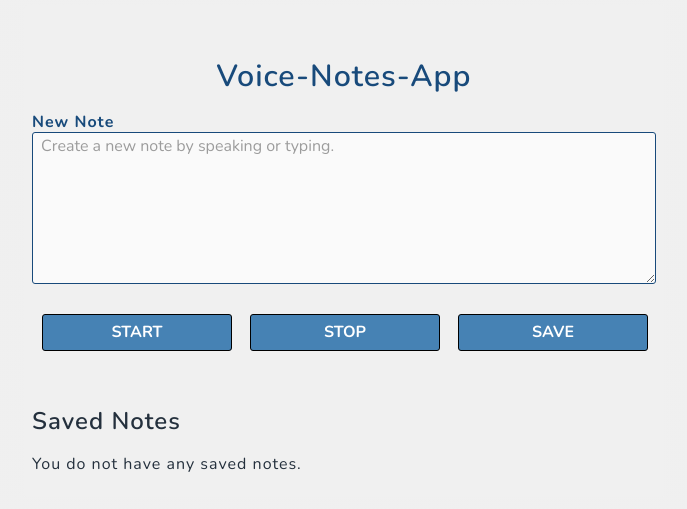
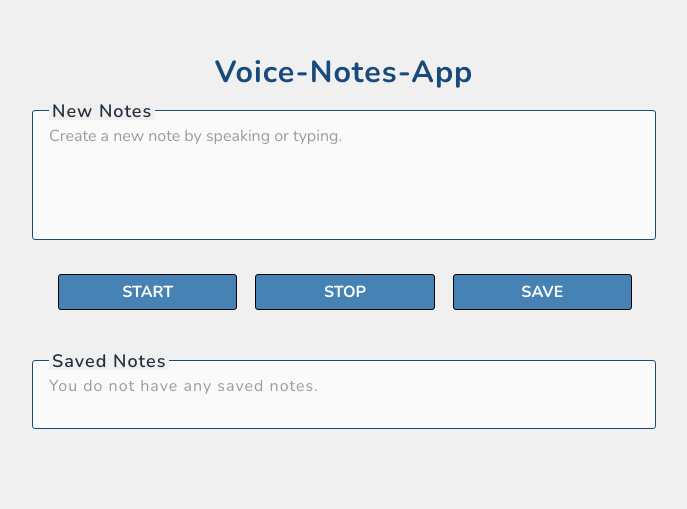
Before and after one commit to MAbdurahman/js-voice-note-app, a website: page index.html in a window 1280 px wide. Shown: the part 149-658 px from the top of the page, without its empty margins (296-983 px from the left). Drawn offline with nearby package versions, Linux system fonts and the light colour scheme.

Commit message:
Modify: revamp new-notes, buttons, and saved-notes sections

```diff
--- a/index.html
+++ b/index.html
@@ -14,27 +14,27 @@
 <body>
 <div class="wrapper">
     <div class="heading">
-        <h3>Voice-Notes-App</h3>
+        <h1 class="heading-title">Voice-Notes-App</h1>
     </div>
     <div class="app">
-        <div class="input-textarea">
-            <label class="input-label" for="note-textarea">New Note</label>
-            <textarea id="note-textarea" class="note-textarea" spellcheck="false" placeholder="Create a new note by speaking or typing." cols="25" rows="5"></textarea>
-        </div>
-        <div class="button-wrapper">
-            <button class="btn-fill" id="start-record-btn" >Start</button>
+        <section class="new-notes-wrapper">
+            <h2 class="new-notes-title">New Notes</h2>
+            <textarea id="note-textarea" class="new-notes-textarea" spellcheck="false"
+                      placeholder="Create a new note by speaking or typing." cols="25" rows="5"></textarea>
+        </section>
+        <section class="button-wrapper">
+            <button class="btn-fill" id="start-record-btn">Start</button>
             <button class="btn-fill" id="stop-record-btn">Stop</button>
             <button class="btn-fill" id="save-record-btn">Save</button>
-        </div>
-        <div class="saved-notes-wrapper">
-            <h4>Saved Notes</h4>
-            <ul id="notes">
-                <li>
+        </section>
+        <section class="saved-notes-wrapper">
+            <h2 class="saved-notes-title">Saved Notes</h2>
+            <ul id="notes" class="saved-notes-items">
+                <li class="saved-notes-item">
                     <p class="no-notes">You do not have any saved notes.</p>
                 </li>
             </ul>
-        </div>
-
+        </section>
     </div>
 </div>
 
--- a/scss/main.scss
+++ b/scss/main.scss
@@ -90,7 +90,7 @@ body {
   letter-spacing: var(--ls-letter-spacing);
   color: var(--clr-augmented-400);
   background-image: radial-gradient(circle, var(--clr-neutral-200) 28%, var(--clr-neutral-200) 100%);
-  transition: filter 0.5s;
+
 }
 
 @media only screen and (max-width: 540px) {
@@ -148,7 +148,6 @@ ion-icon {
   font-size: 4rem;
 }
 
-
 /*=============================================
           wrapper
 ================================================*/
@@ -184,17 +183,41 @@ div.wrapper {
   color: var(--clr-primary-800);
 }
 
-
+.heading-title {
+    font-size: 1.9rem;
+}
 /*=============================================
-          note-textarea
+          new-notes-textarea
 ================================================*/
-
-label.input-label {
-  color: var(--clr-primary-800);
-  font-weight: var(--fw-font-weight-700);
+section.new-notes-wrapper {
+  position: relative;
+  margin-bottom: .5em;
+  padding: 16px;
+  background-color: var(--clr-neutral-100);
+  border: 1px solid var(--clr-primary-800);
+  border-radius: var(--br-border-radius);
 }
 
-.input-textarea textarea {
+.new-notes-title {
+  position: absolute;
+  top: 0;
+  margin: -9px 0 0;
+  padding: 0 3px;
+  font-size: 18px;
+  line-height: 1;
+  background-color: var(--clr-neutral-100);
+  background-image: radial-gradient(circle, var(--clr-neutral-200) 28%, var(--clr-neutral-200) 100%);
+}
+
+.new-notes-textarea {
+  max-width: 100%;
+  width: 100%;
+  border: hidden;
+  resize: none;
+  background-color: transparent;
+}
+
+.new-notes-textarea textarea {
   max-width: 100%;
   width: 100%;
   height: 152px;
@@ -203,9 +226,9 @@ label.input-label {
   padding: .25em .50em;
   margin-bottom: 1em;
   background-color: var(--clr-neutral-100);
+  background-color: transparent;
   resize: vertical;
-  border: 1px solid var(--clr-primary-800);
-  border-radius: var(--br-border-radius);
+  outline: none;
 
 }
 
@@ -217,48 +240,49 @@ textarea::placeholder {
 }
 
 /* WebKit, Edge */
-.input-textarea textarea::-webkit-input-placeholder {
+.new-notes-textarea textarea::-webkit-input-placeholder {
   font-size: 1rem;
   color: #9c9c9c;
 
 }
 
 /* Firefox 4-18 */
-.input-textarea textarea::-moz-placeholder {
+.new-notes-textarea textarea::-moz-placeholder {
   font-size: 1rem;
   color: #9c9c9c;
 
 }
 
 /* Firefox 19+ */
-.input-textarea textarea::-moz-placeholder {
+.new-notes-textarea textarea::-moz-placeholder {
   font-size: 1rem;
   color: #9c9c9c;
 
 }
 
 /* IE 10-11 */
-.input-textarea textarea::-ms-input-placeholder {
+.new-notes-textarea textarea::-ms-input-placeholder {
   font-size: 1rem;
   color: #9c9c9c;
 
 }
 
 /* Edge */
-.input-textarea textarea::-ms-input-placeholder {
+.new-notes-textarea textarea::-ms-input-placeholder {
   font-size: 1rem;
   color: #9c9c9c;
 
 }
 
-
 /*=============================================
           button-wrapper
 ================================================*/
-div.button-wrapper {
+section.button-wrapper {
   display: flex;
   flex-direction: row;
   justify-content: center;
+  margin-bottom: 1.5em;
+  padding: 16px;
 }
 
 
@@ -336,13 +360,34 @@ button.btn-fill:not(last-child) {
 
 
 /*=============================================
+        saved-notes-wrapper
+================================================*/
+section.saved-notes-wrapper {
+  position: relative;
+  margin-bottom: 1em;
+  /*padding: 1rem;*/
+  /*padding: .25em .50em;*/
+  padding: 16px;
+  background-color: var(--clr-neutral-100);
+  border: 1px solid var(--clr-primary-800);
+  border-radius: var(--br-border-radius);
+}
 
-================================================*/
+.saved-notes-title {
+  position: absolute;
+  top: 0;
+  margin: -9px 0 0;
+  padding: 0 3px;
+  font-size: 18px;
+  line-height: 1;
+  background-color: var(--clr-neutral-100);
+  background-image: radial-gradient(circle, var(--clr-neutral-200) 28%, var(--clr-neutral-200) 100%);
+}
 
-
-
-
-
+.no-notes {
+  font-size: 1rem;
+  color: #9c9c9c;
+}
 /*=============================================
 
 ================================================*/
```
Also changed, not shown: css/main.css, 1 other file.
